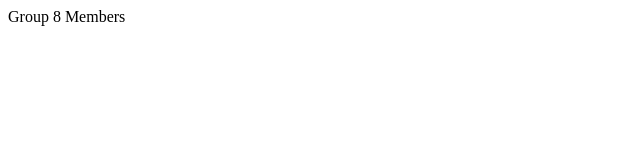
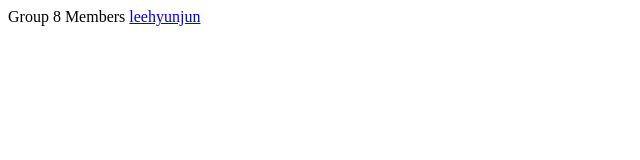
Before and after one commit to cnurc8/makehomepage, a plain HTML site: page index.html in a window 1280 px wide. Shown: the full height of the page, 0-640 px from the left. Drawn offline with Linux system fonts and the light colour scheme.

Commit message:
Make hyunjun.html (#1)
* add hyunjun.html

* Add <head> hyunjun.html

* Add <body> hyunjun.html

* Add <a> move to hyunjun.html

```diff
--- a/index.html
+++ b/index.html
@@ -2,5 +2,7 @@
 	<title>Group 8 homepage </title>
 	<head> Group 8 Members </head>
 
-	<body> </body>
+	<body>
+		<a href = "hyunjun.html"> leehyunjun</a>
+	</body>
 </html>
```
Also changed, not shown: hyunjun.html (added, +5 -0 lines).
